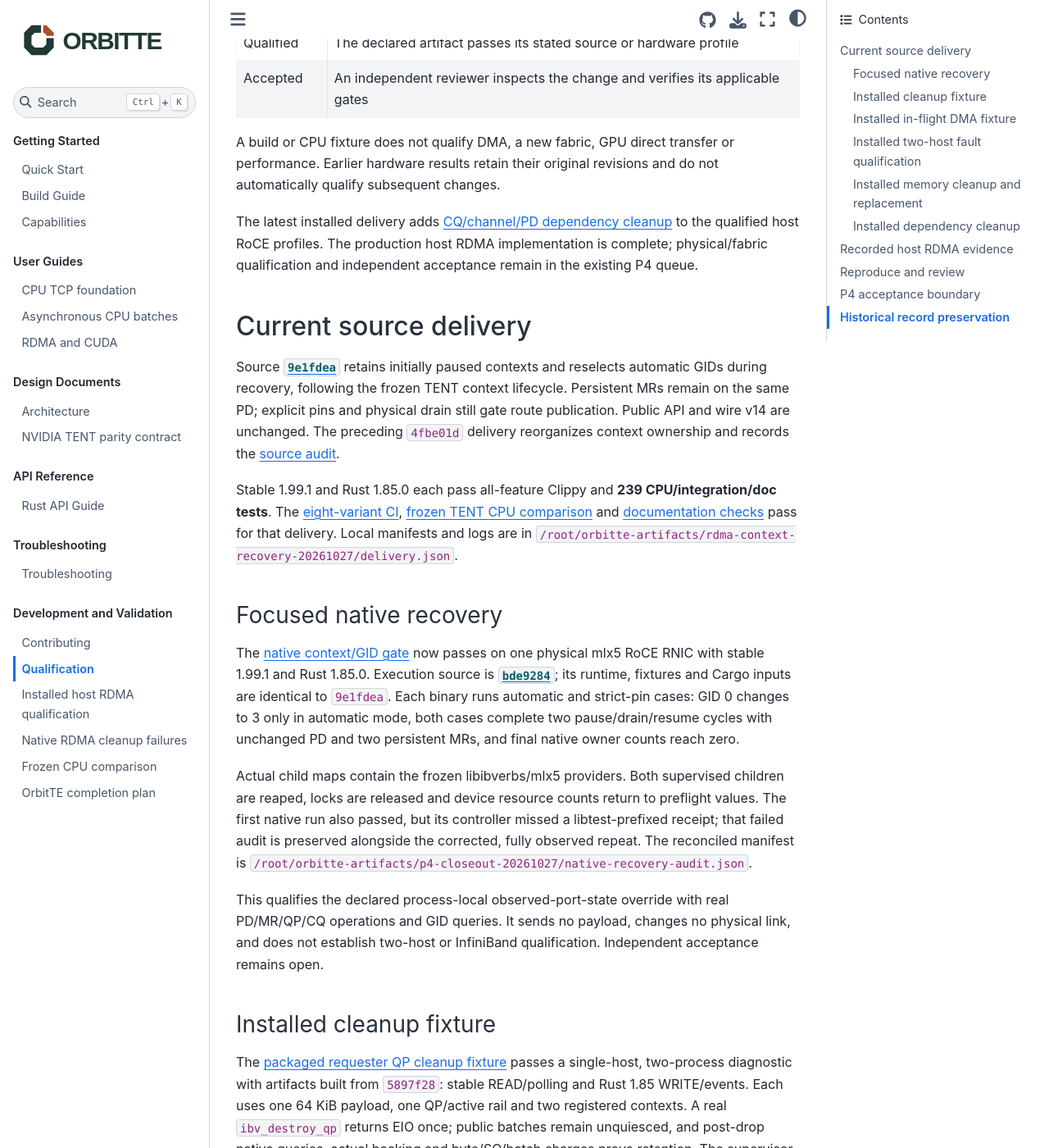
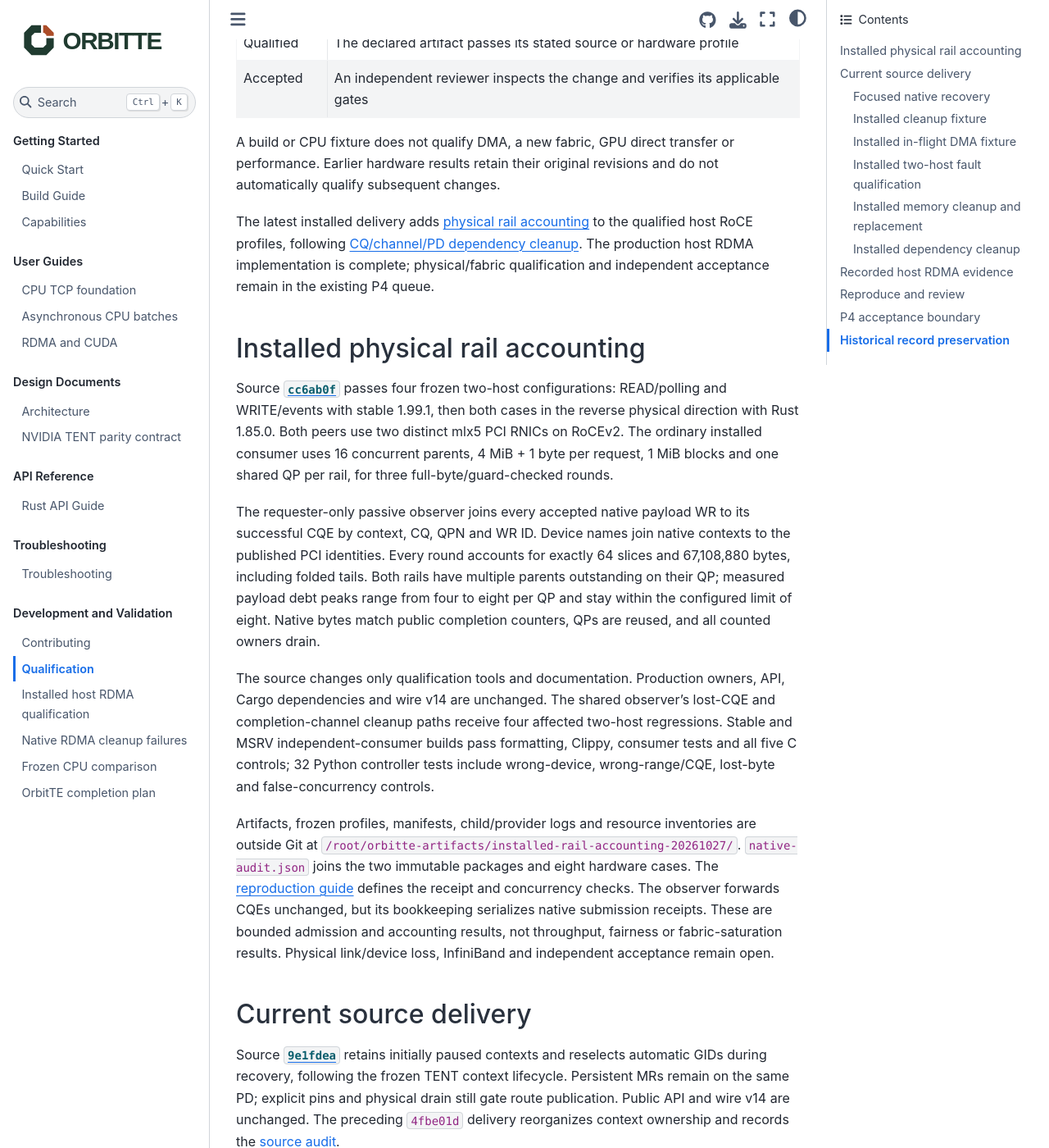
Before and after one commit to OrbitInfra/OrbitTE, a Sphinx documentation site: the page built from docs/qualification.md, in a window 1280 px wide and 1400 px high, scrolled down 317 px. Shown: the whole window at 82% size. Built offline with Sphinx 7.4.7 and the Sphinx Book theme 1.1.4, drawn with Linux system fonts in a browser that asks for light colours.

Commit message:
docs: close bounded P4 rail accounting qualification

```diff
--- a/docs/qualification.md
+++ b/docs/qualification.md
@@ -15,10 +15,44 @@ A build or CPU fixture does not qualify DMA, a new fabric, GPU direct transfer
 or performance. Earlier hardware results retain their original revisions and
 do not automatically qualify subsequent changes.
 
-The latest installed delivery adds [CQ/channel/PD dependency cleanup](#installed-dependency-cleanup)
-to the qualified host RoCE profiles. The production host RDMA implementation
+The latest installed delivery adds [physical rail accounting](#installed-physical-rail-accounting)
+to the qualified host RoCE profiles, following [CQ/channel/PD dependency cleanup](#installed-dependency-cleanup). The production host RDMA implementation
 is complete; physical/fabric qualification and independent acceptance remain
 in the existing P4 queue.
+
+## Installed physical rail accounting
+
+Source [`cc6ab0f`](https://github.com/OrbitInfra/OrbitTE/commit/cc6ab0fe0092c0d1d06792bb7190f48832f0eae9)
+passes four frozen two-host configurations: READ/polling and WRITE/events with
+stable 1.99.1, then both cases in the reverse physical direction with Rust
+1.85.0. Both peers use two distinct mlx5 PCI RNICs on RoCEv2. The ordinary
+installed consumer uses 16 concurrent parents, 4 MiB + 1 byte per request,
+1 MiB blocks and one shared QP per rail, for three full-byte/guard-checked rounds.
+
+The requester-only passive observer joins every accepted native payload WR to
+its successful CQE by context, CQ, QPN and WR ID. Device names join native
+contexts to the published PCI identities. Every round accounts for exactly
+64 slices and 67,108,880 bytes, including folded tails. Both rails have multiple
+parents outstanding on their QP; measured payload debt peaks range from four
+to eight per QP and stay within the configured limit of eight. Native bytes
+match public completion counters, QPs are reused, and all counted owners drain.
+
+The source changes only qualification tools and documentation. Production
+owners, API, Cargo dependencies and wire v14 are unchanged. The shared observer's
+lost-CQE and completion-channel cleanup paths receive four affected two-host
+regressions. Stable and MSRV independent-consumer builds pass formatting,
+Clippy, consumer tests and all five C controls; 32 Python controller tests
+include wrong-device, wrong-range/CQE, lost-byte and false-concurrency controls.
+
+Artifacts, frozen profiles, manifests, child/provider logs and resource
+inventories are outside Git at
+`/root/orbitte-artifacts/installed-rail-accounting-20261027/`.
+`native-audit.json` joins the two immutable packages and eight hardware cases.
+The [reproduction guide](installed-host.md#physical-rail-accounting) defines the
+receipt and concurrency checks. The observer forwards CQEs unchanged, but its
+bookkeeping serializes native submission receipts. These are bounded admission
+and accounting results, not throughput, fairness or fabric-saturation results.
+Physical link/device loss, InfiniBand and independent acceptance remain open.
 
 ## Current source delivery
 
```
Also changed, not shown: README.md (+4 -3 lines), docs/architecture.md (+8 -0 lines), docs/capabilities.md (+2 -2 lines), docs/completion-plan.md (+10 -1 lines), docs/index.md (+2 -0 lines).
